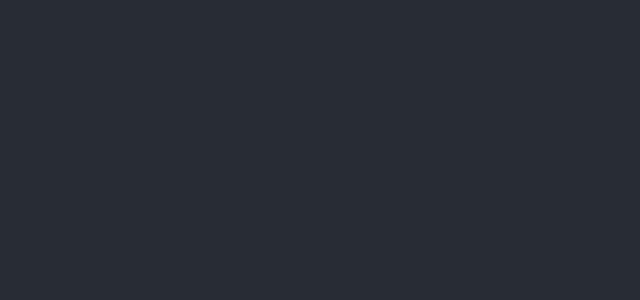
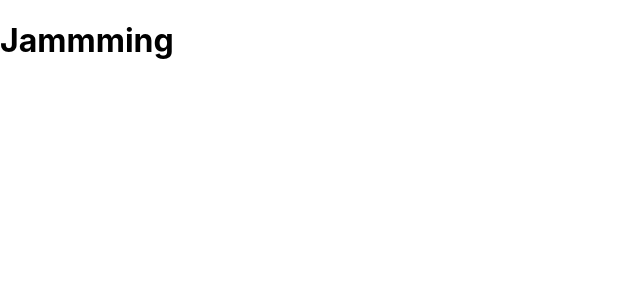
Before and after one commit to Weltgeist/Jamming, a React (Create React App) app in the folder jamming/: page / in a window 1280 px wide. Shown: the top 300 px of the page, without its empty margins (0-640 px from the left). Built offline with nearby package versions, Linux system fonts and the light colour scheme.

Commit message:
added basic to level app

```diff
--- a/jamming/src/Components/App/App.js
+++ b/jamming/src/Components/App/App.js
@@ -2,10 +2,16 @@ import './App.css';
 
 function App() {
   return (
-    <div className="App">
-      <header className="App-header">
-      </header>
+  <div>
+    <h1>Ja<span class="highlight">mmm</span>ing</h1>
+    <div class="App">
+      {/* <!-- Add a SearchBar component --> */}
+      <div class="App-playlist">
+        {/* <!-- Add a SearchResults component -->
+        <!-- Add a Playlist component --> */}
+      </div>
     </div>
+  </div>
   );
 }
 
```
